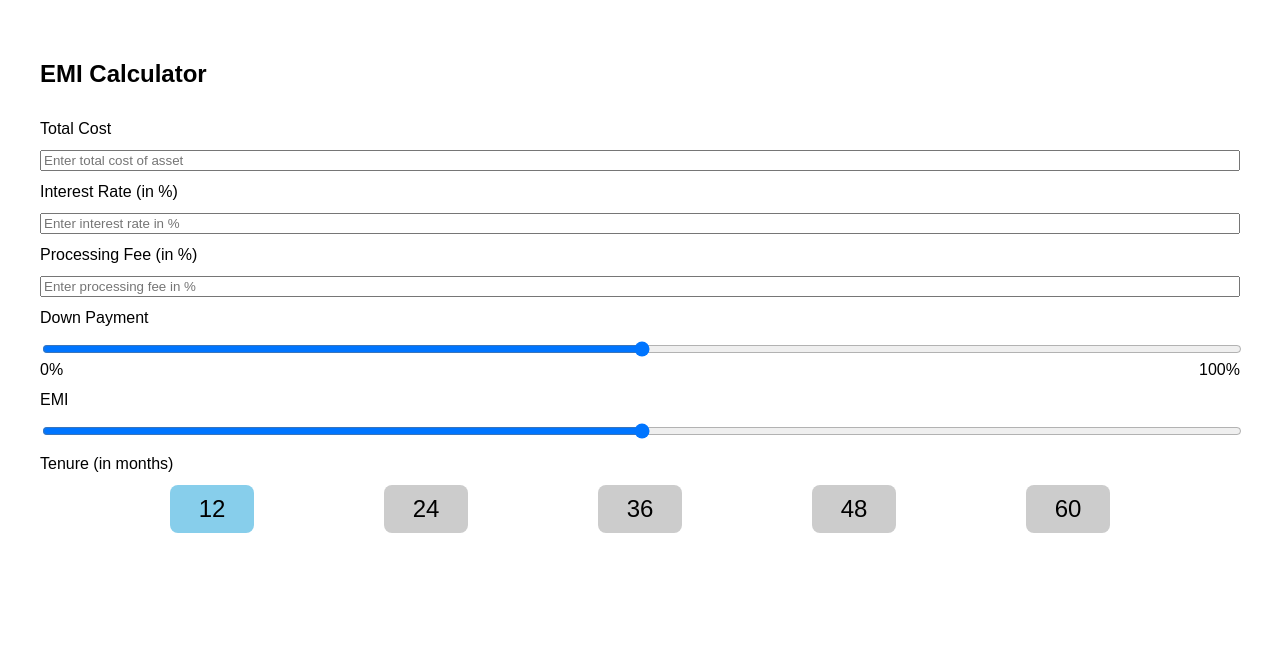
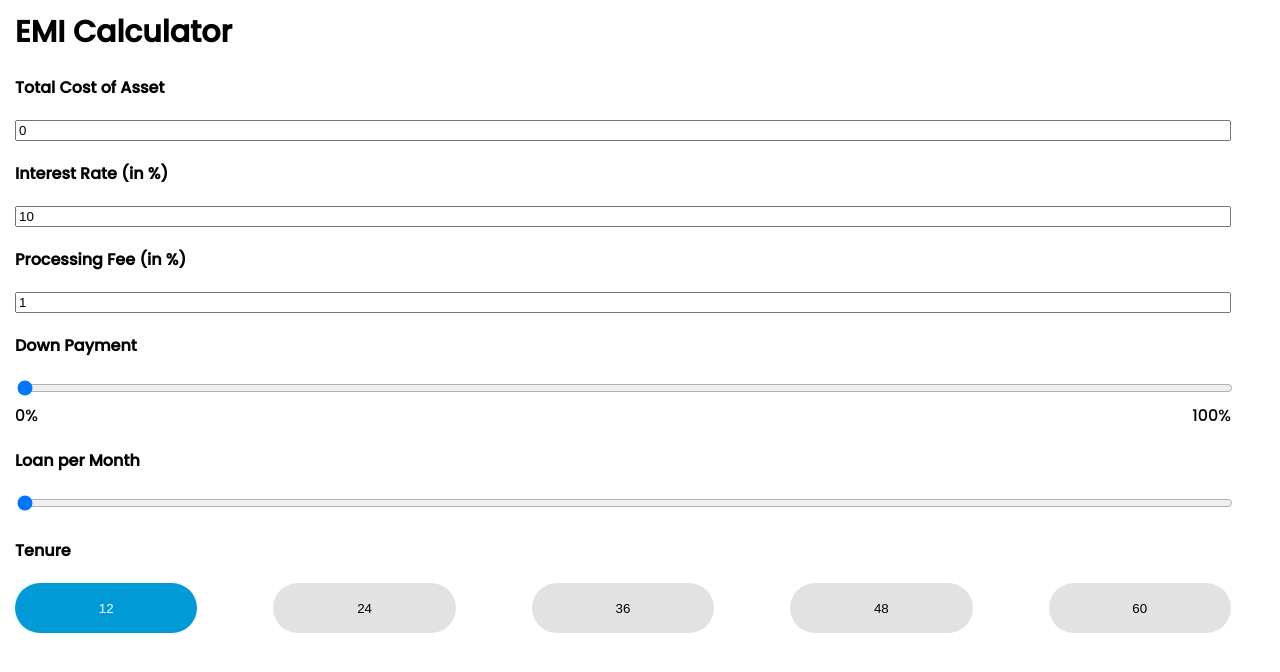
Before and after one commit to shivrajpro/reactjs-18, a React (Create React App) app: page / in a window 1280 px wide. Shown: the top 672 px of the page. Built offline with nearby package versions, Linux system fonts and the light colour scheme.

Commit message:
emi calculator

```diff
--- a/src/App.js
+++ b/src/App.js
@@ -1,134 +1,129 @@
-import { useState } from "react";
 import "./styles.css";
-import { tenureData } from "./utils/tenureData";
+import { useEffect, useState } from "react";
+import { tenureData } from "./utils/constants";
+import { numberWithCommas } from "./utils/config";
+import TextInput from "./components/text-input";
+import SliderInput from "./components/slider-input";
 
 export default function App() {
-  const [cost, setCost] = useState();
-  const [interest, setInterest] = useState();
-  const [fee, setFee] = useState();
-  const [downPayment, setDownpayment] = useState();
-  const [emi, setEmi] = useState();
+  const [cost, setCost] = useState(0);
+  const [interest, setInterest] = useState(10);
+  const [fee, setFee] = useState(1);
+  const [downPayment, setDownPayment] = useState(0);
   const [tenure, setTenure] = useState(12);
+  const [emi, setEmi] = useState(0);
 
-  const updateEMI = (e) => {
-    if (!cost) return;
-
-    const dp = Number(e.target.value);
-    setDownpayment(dp.toFixed(0));
-
-    // calculate emi and update it
-    const newEmi = calculateEMI(dp);
-    setEmi(newEmi);
-  };
-
-  const updateDownpayment = (e) => {
-    if (!cost) return;
-
-    const emi = Number(e.target.value);
-    setEmi(emi.toFixed(0));
-
-    // calculate downpayment and update it
-    const newDp = calculateDP(emi);
-    setDownpayment(newDp);
-  };
-
-  const calculateEMI = (newDownpayment) => {
+  const calculateEMI = (downpayment) => {
     // EMI amount = [P x R x (1+R)^N]/[(1+R)^N-1]
     if (!cost) return;
 
-    const loanAmt = cost - newDownpayment;
+    const loanAmt = cost - downpayment;
     const rateOfInterest = interest / 100;
     const numOfYears = tenure / 12;
 
-    const yearlyPayment =
+    const EMI =
       (loanAmt * rateOfInterest * (1 + rateOfInterest) ** numOfYears) /
-      (1 + rateOfInterest) ** (numOfYears - 1);
+      ((1 + rateOfInterest) ** numOfYears - 1);
 
-    const EMI = yearlyPayment / 12;
-
-    return Number(EMI).toFixed(0);
+    return Number(EMI / 12).toFixed(0);
   };
 
-  const calculateDP = (newEmi) => {
+  const calculateDP = (emi) => {
     if (!cost) return;
 
     const downPaymentPercent = 100 - (emi / calculateEMI(0)) * 100;
     return Number((downPaymentPercent / 100) * cost).toFixed(0);
   };
 
+  useEffect(() => {
+    if (!(cost > 0)) {
+      setDownPayment(0);
+      setEmi(0);
+    }
+
+    const emi = calculateEMI(downPayment);
+    setEmi(emi);
+  }, [tenure, cost]);
+
+  const updateEMI = (e) => {
+    if (!cost) return;
+
+    const dp = Number(e.target.value);
+    setDownPayment(dp.toFixed(0));
+
+    const emi = calculateEMI(dp);
+    setEmi(emi);
+  };
+  const updateDownPayment = (e) => {
+    if (!cost) return;
+
+    const emi = Number(e.target.value);
+    setEmi(emi.toFixed(0));
+
+    const dp = calculateDP(emi);
+    setDownPayment(dp);
+  };
+
+  const totalDownPayment = () => {
+    return numberWithCommas(
+      (Number(downPayment) + (cost - downPayment) * (fee / 100)).toFixed(0)
+    );
+  };
+
+  const totalEMI = () => {
+    return numberWithCommas((emi * tenure).toFixed(0));
+  };
+
   return (
     <div className="App">
-      <h2>EMI Calculator</h2>
+      <span className="title" style={{ fontSize: 30, marginTop: 10 }}>
+        EMI Calculator
+      </span>
 
-      <label htmlFor="cost">Total Cost</label>
-      <input
-        type="number"
-        id="cost"
-        placeholder="Enter total cost of asset"
-        value={cost}
-        onChange={(e) => setCost(e.target.value)}
+      <TextInput
+        title={"Total Cost of Asset"}
+        state={cost}
+        setState={setCost}
       />
-      <label htmlFor="interest">Interest Rate (in %)</label>
-      <input
-        type="number"
-        id="interest"
-        placeholder="Enter interest rate in %"
-        value={interest}
-        onChange={(e) => setInterest(e.target.value)}
+
+      <TextInput
+        title={"Interest Rate (in %)"}
+        state={interest}
+        setState={setInterest}
       />
-      <label htmlFor="fee">Processing Fee (in %)</label>
-      <input
-        type="number"
-        id="fee"
-        placeholder="Enter processing fee in %"
-        value={fee}
-        onChange={(e) => setFee(e.target.value)}
+
+      <TextInput
+        title={"Processing Fee (in %)"}
+        state={fee}
+        setState={setFee}
       />
-      <label htmlFor="downpayment">Down Payment</label>
-      <div>
-        <input
-          type="range"
-          id="downpayment"
-          value={downPayment}
+
+      <SliderInput
+        title="Down Payment"
+        underlineTitle={`Total Down Payment - ${totalDownPayment()}`}
         onChange={updateEMI}
-          className="slider"
+        state={downPayment}
         min={0}
         max={cost}
+        labelMin={"0%"}
+        labelMax={"100%"}
       />
 
-        <div className="labels">
-          <label>0%</label>
-          <b>{downPayment}</b>
-          <label>100%</label>
-        </div>
-      </div>
-
-      <label htmlFor="emi">EMI</label>
-
-      <div>
-        <input
-          type="range"
-          id="emi"
-          onChange={updateDownpayment}
-          value={emi}
+      <SliderInput
+        title="Loan per Month"
+        underlineTitle={`Total Loan Amount - ${totalEMI()}`}
+        onChange={updateDownPayment}
+        state={emi}
         min={calculateEMI(cost)}
         max={calculateEMI(0)}
-          className="slider"
       />
-        <div className="labels">
-          <label>{calculateEMI(cost)}</label>
-          <b>{emi}</b>
-          <label>{calculateEMI(0)}</label>
-        </div>
-      </div>
 
-      <span>Tenure (in months) </span>
-      <div className="tenure">
+      <span className="title">Tenure</span>
+      <div className="tenureContainer">
         {tenureData.map((t) => {
           return (
             <button
-              className={`tenure-btn ${t === tenure ? "selected" : ""}`}
-              key={t}
+              className={`tenure ${t === tenure ? "selected" : ""}`}
               onClick={() => setTenure(t)}
             >
               {t}
--- /dev/null
+++ b/src/components/slider-input.js
@@ -0,0 +1,41 @@
+import React from "react";
+import { numberWithCommas } from "../utils/config";
+
+function SliderInput({
+    title,
+    state,
+    min,
+    max,
+    onChange,
+    labelMin,
+    labelMax,
+    underlineTitle
+}) {
+    return (
+        <React.Fragment>
+            <span className="title">{title}</span>
+            {state > 0 && (
+                <span className="title" style={{ textDecoration: "underline" }}>
+                    {underlineTitle}
+                </span>
+            )}
+            <div>
+                <input
+                    type="range"
+                    min={min}
+                    max={max}
+                    className="slider"
+                    value={state}
+                    onChange={onChange}
+                />
+                <div className="lables">
+                    <label>{labelMin ?? numberWithCommas(min)}</label>
+                    <b>{numberWithCommas(state)}</b>
+                    <label>{labelMax ?? numberWithCommas(max)}</label>
+                </div>
+            </div>
+        </React.Fragment>
+    );
+}
+
+export default SliderInput;
--- /dev/null
+++ b/src/components/text-input.js
@@ -0,0 +1,17 @@
+import React from "react";
+
+function TextInput({ title, state, setState }) {
+    return (
+        <React.Fragment>
+            <span className="title">{title}</span>
+            <input
+                type="number"
+                value={state}
+                onChange={(e) => setState(e.target.value)}
+                placeholder={title}
+            />
+        </React.Fragment>
+    );
+}
+
+export default TextInput;
--- a/src/styles.css
+++ b/src/styles.css
@@ -1,36 +1,42 @@
+@import url("https://fonts.googleapis.com/css2?family=Poppins:wght@500&display=swap");
+
 .App {
-    font-family: sans-serif;
+    width: 95%;
+    padding: 0 15px;
     display: flex;
     flex-direction: column;
-    gap: 12px;
-    padding: 40px;
+    gap: 20px;
+    font-family: poppins;
+}
+
+.title {
+    font-weight: 700;
 }
 
 .slider {
     width: 100%;
 }
 
-.labels {
+.lables {
     display: flex;
     justify-content: space-between;
 }
 
-.tenure {
+.tenureContainer {
     display: flex;
-    justify-content: space-evenly;
+    justify-content: space-between;
+    gap: 10px;
 }
 
-.tenure-btn {
-    width: 84px;
-    height: 48px;
-    padding: 0px;
-    font-size: 24px;
-    border-radius: 8px;
+.tenure {
+    width: 15%;
+    height: 50px;
     border: none;
-    background-color: #ccc;
-    cursor: pointer;
+    border-radius: 100px;
+    background-color: rgb(226, 226, 226);
 }
 
-.tenure-btn.selected {
-    background-color: skyblue;
+.selected {
+    background-color: #009ad6;
+    color: white;
 }
--- /dev/null
+++ b/src/utils/config.js
@@ -0,0 +1,3 @@
+export function numberWithCommas(x) {
+    if (x) return `₹ ${x.toString().replace(/\B(?=(\d{3})+(?!\d))/g, ",")}`;
+}
```
Also changed, not shown: src/utils/constants.js (renamed from src/utils/tenureData.js). Lines whose indentation alone changed are shown as unchanged.
